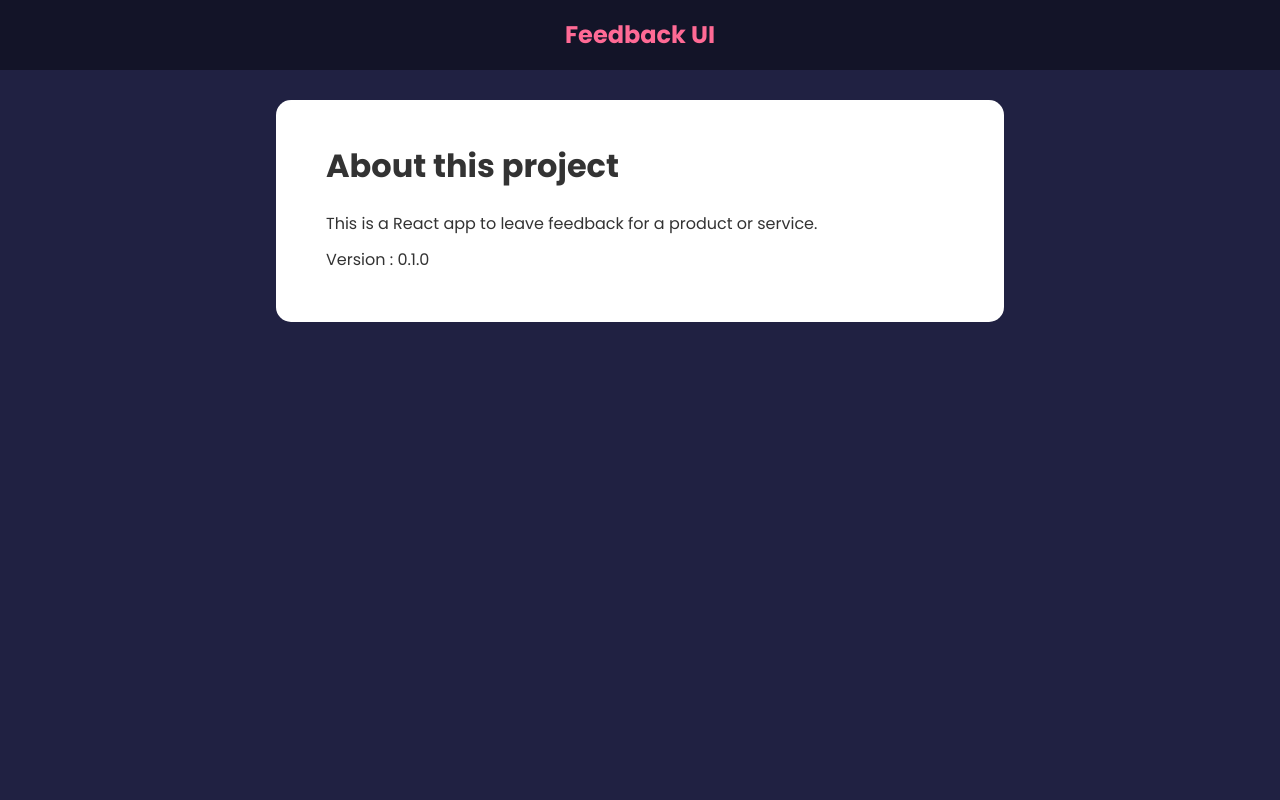
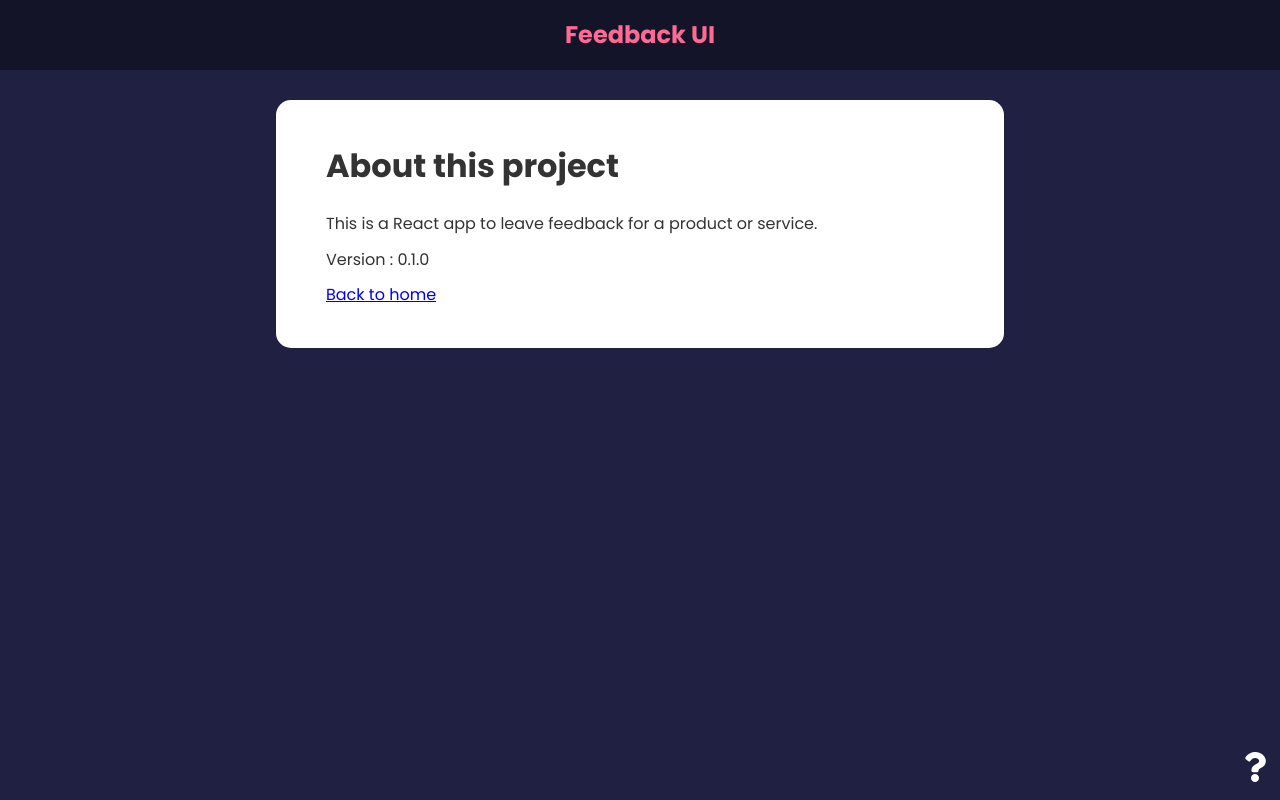
Before and after one commit to souravrane/Feedback-ui, a React (Create React App) app: page /about in a window 1280 px wide. Built offline with nearby package versions, Linux system fonts and the light colour scheme.

Commit message:
created about link icon

```diff
--- a/src/App.js
+++ b/src/App.js
@@ -7,6 +7,7 @@
 import FeedbackStats from "./component/FeedbackStats";
 import FeedbackForm from "./component/FeedbackForm";
 import AboutPage from "./component/pages/AboutPage";
+import AboutIconLink from "./component/AboutIconLink";
 
 function App() {
     const [feedback, setFeedback] = useState(FeedbackData);
@@ -44,6 +45,7 @@
                     <Route path="/about" element={<AboutPage />} />
                 </Routes>
             </div>
+            <AboutIconLink />
         </Router>
     );
 }
--- /dev/null
+++ b/src/component/AboutIconLink.jsx
@@ -0,0 +1,20 @@
+import React from "react";
+import { FaQuestion } from "react-icons/fa";
+import { Link } from "react-router-dom";
+
+function AboutIconLink() {
+    return (
+        <div className="about-link">
+            <Link
+                to={{
+                    pathname: "/about",
+                    // search: "?sort=name",
+                }}
+            >
+                <FaQuestion size={30} />
+            </Link>
+        </div>
+    );
+}
+
+export default AboutIconLink;
--- a/src/component/pages/AboutPage.jsx
+++ b/src/component/pages/AboutPage.jsx
@@ -1,4 +1,5 @@
 import React from "react";
+import { Link } from "react-router-dom";
 import Card from "../shared/Card";
 import pkg from "../../../package.json";
 
@@ -12,6 +13,7 @@
                     service.
                 </p>
                 <p>Version : {pkg.version}</p>
+                <Link to="/">Back to home</Link>
             </div>
         </Card>
     );
--- a/src/index.css
+++ b/src/index.css
@@ -188,6 +188,9 @@
 /* FIX: Remove position: absolute to keep about icon at the bottom of the
  * document */
 .about-link {
+    position: fixed;
+    bottom: 10px;
+    right: 10px;
     display: flex;
     justify-content: flex-end;
 }
```
